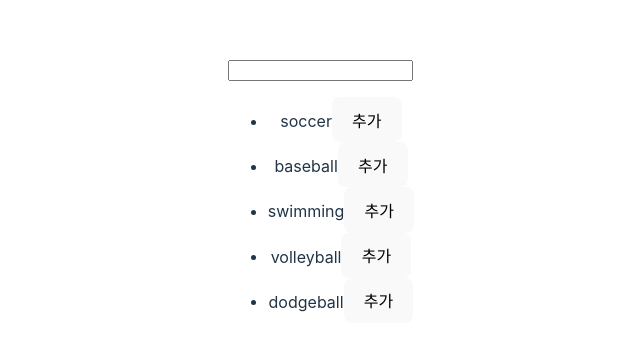
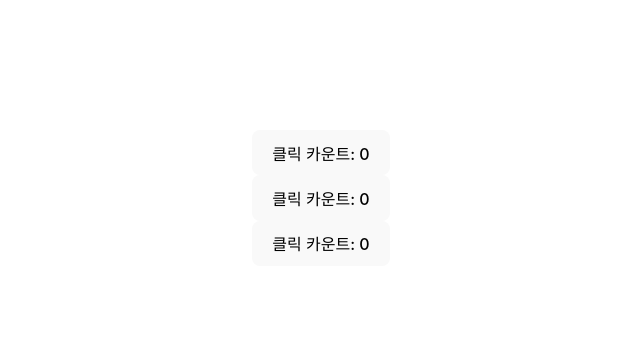
Before and after one commit to minhos3389/react-hook, a React (Vite) app: page / in a window 1280 px wide. Shown: the part 202-552 px from the top of the page, without its empty margins (319-959 px from the left). Built offline with nearby package versions, Linux system fonts and the light colour scheme.

Commit message:
Wrong code share state

```diff
--- a/src/App.tsx
+++ b/src/App.tsx
@@ -1,51 +1,19 @@
-import { ChangeEvent, useEffect, useState } from "react";
+import { useState } from "react";
 import "./App.css";
-
-const initialItems = [
-  { item: 0, text: "soccer" },
-  { item: 1, text: "baseball" },
-  { item: 2, text: "swimming" },
-  { item: 3, text: "volleyball" },
-  { item: 4, text: "dodgeball" },
-];
+import Button from "./components/Button";
 
 function App() {
-  const [text, setText] = useState("");
-  const [sports, setSports] = useState(initialItems);
+  const [count, setCount] = useState(0);
 
-  useEffect(() => {
-    console.log("sports:", sports);
-  }, [sports]);
-
-  const handleChange = (e: ChangeEvent<HTMLInputElement>) => {
-    setText(e.target.value);
-  };
-
-  const handleClick = (item: number) => {
-    if (text === "") return;
-    const idx = sports.findIndex((data) => data.item === item);
-    const list = [
-      // slice don't include second parameter idx its until before idx.
-      ...sports.slice(0, idx + 1),
-      { item: sports.length, text: text },
-      ...sports.slice(idx + 1),
-    ];
-    setSports(list);
-    setText("");
+  const handleClick = () => {
+    setCount(count + 1);
   };
 
   return (
     <div>
-      <input value={text} onChange={handleChange} />
-
-      <ul>
-        {sports.map((data) => (
-          <li key={data.item}>
-            {data.text}
-            <button onClick={() => handleClick(data.item)}>추가</button>
-          </li>
-        ))}
-      </ul>
+      <Button count={count} onClick={handleClick} />
+      <Button count={count} onClick={handleClick} />
+      <Button count={count} onClick={handleClick} />
     </div>
   );
 }
--- /dev/null
+++ b/src/components/Button.tsx
@@ -0,0 +1,14 @@
+interface Props {
+  count: number;
+  onClick: () => void;
+}
+
+const Button = ({ count, onClick }: Props) => {
+  return (
+    <div>
+      <button onClick={onClick}>클릭 카운트: {count}</button>
+    </div>
+  );
+};
+
+export default Button;
```
